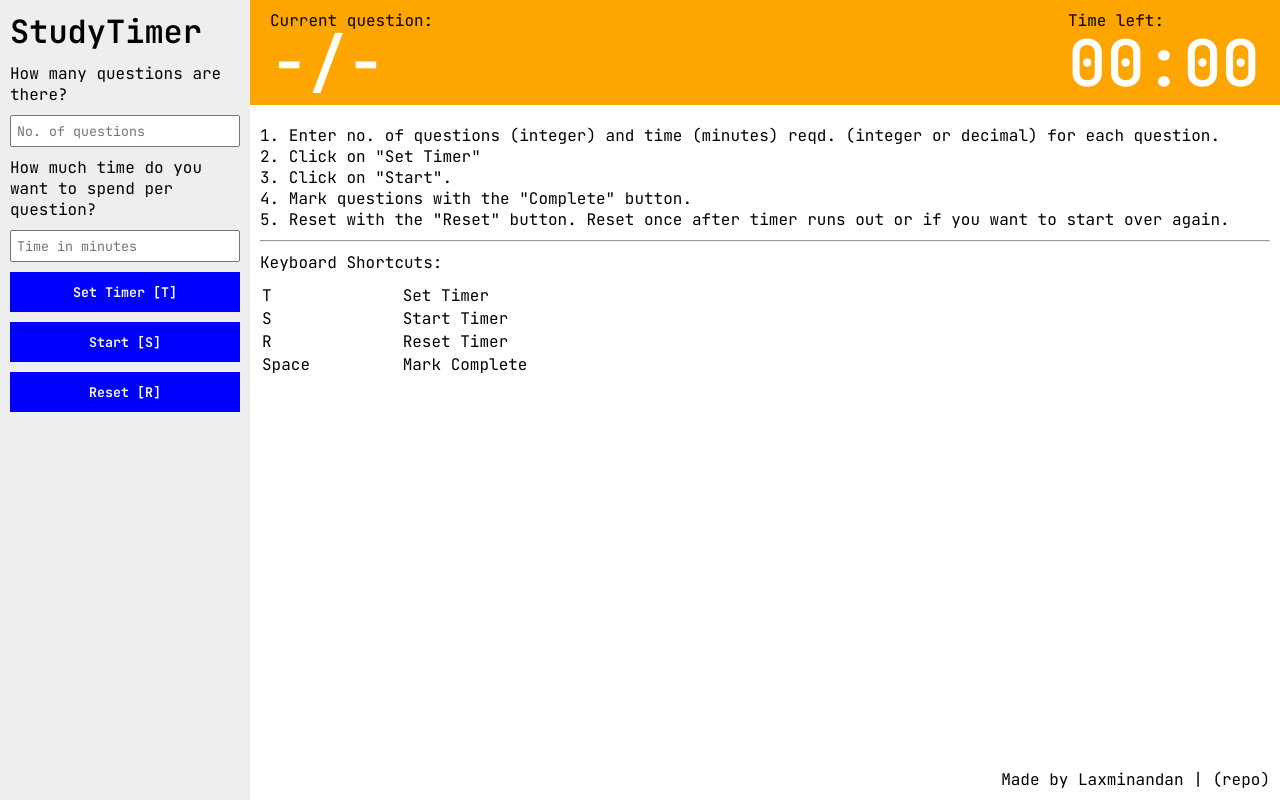
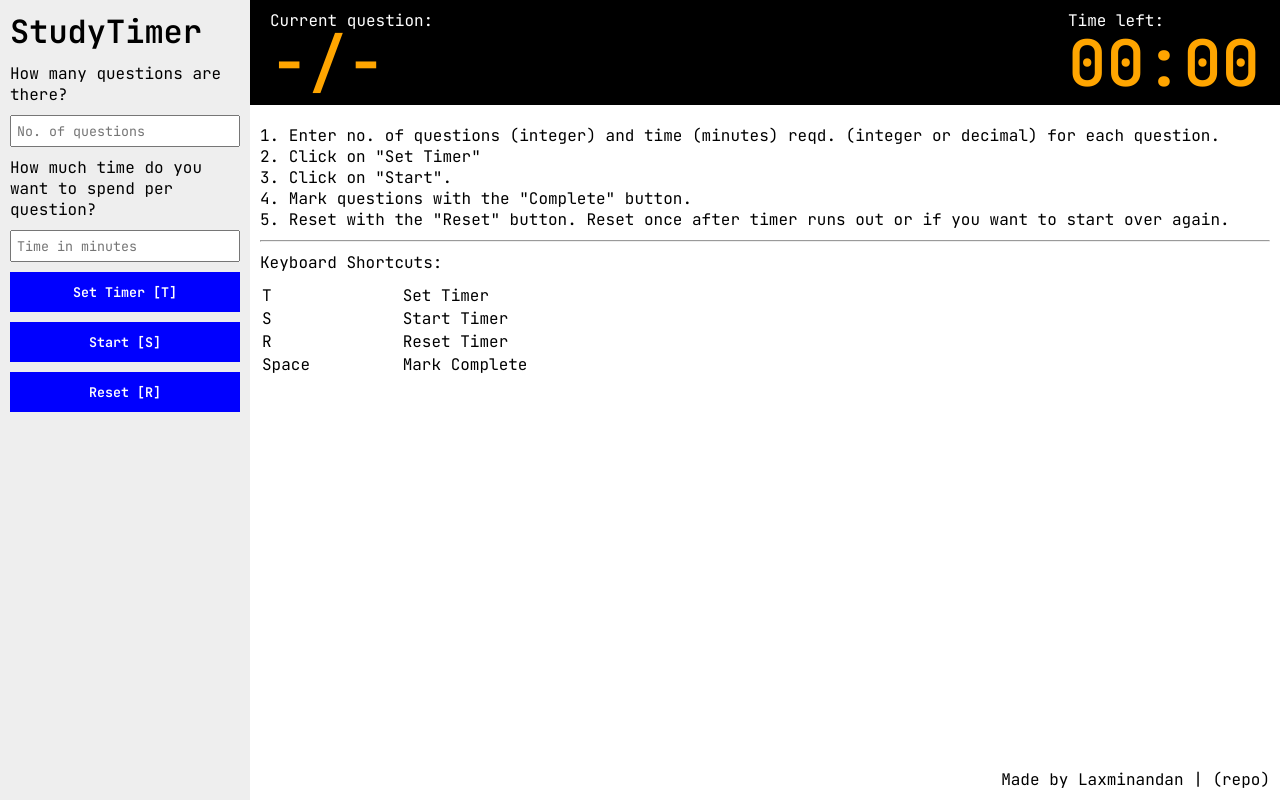
Before and after one commit to lhondikoi/task-timer, a plain HTML site: page index.html in a window 1280 px wide. Drawn offline with nearby package versions, Linux system fonts and the light colour scheme.

Commit message:
bug fixing set timer

```diff
--- a/app.js
+++ b/app.js
@@ -40,7 +40,7 @@ const app = new Vue({
 			}
 		},
 		setTime() {
-			if (this.duration && this.nq) {
+			if (this.duration && this.nq && !this.started) {
 				this.countdown = Math.floor(this.nq * this.duration * 60)
 				this.questions = [];
 				for (let i=0; i<this.nq; i++) {
--- a/style.css
+++ b/style.css
@@ -56,7 +56,8 @@ input {
 
 #status {
     padding: 10px 20px;
-    background: orange;
+    background: #000;
+    color: #fff;
 }
 
 #current-question {
@@ -76,7 +77,7 @@ input {
     font-weight: 600;
     font-size: 4em;
     line-height: 1em;
-    color: #fff;
+    color: orange;
 }
 
 #status {
```
